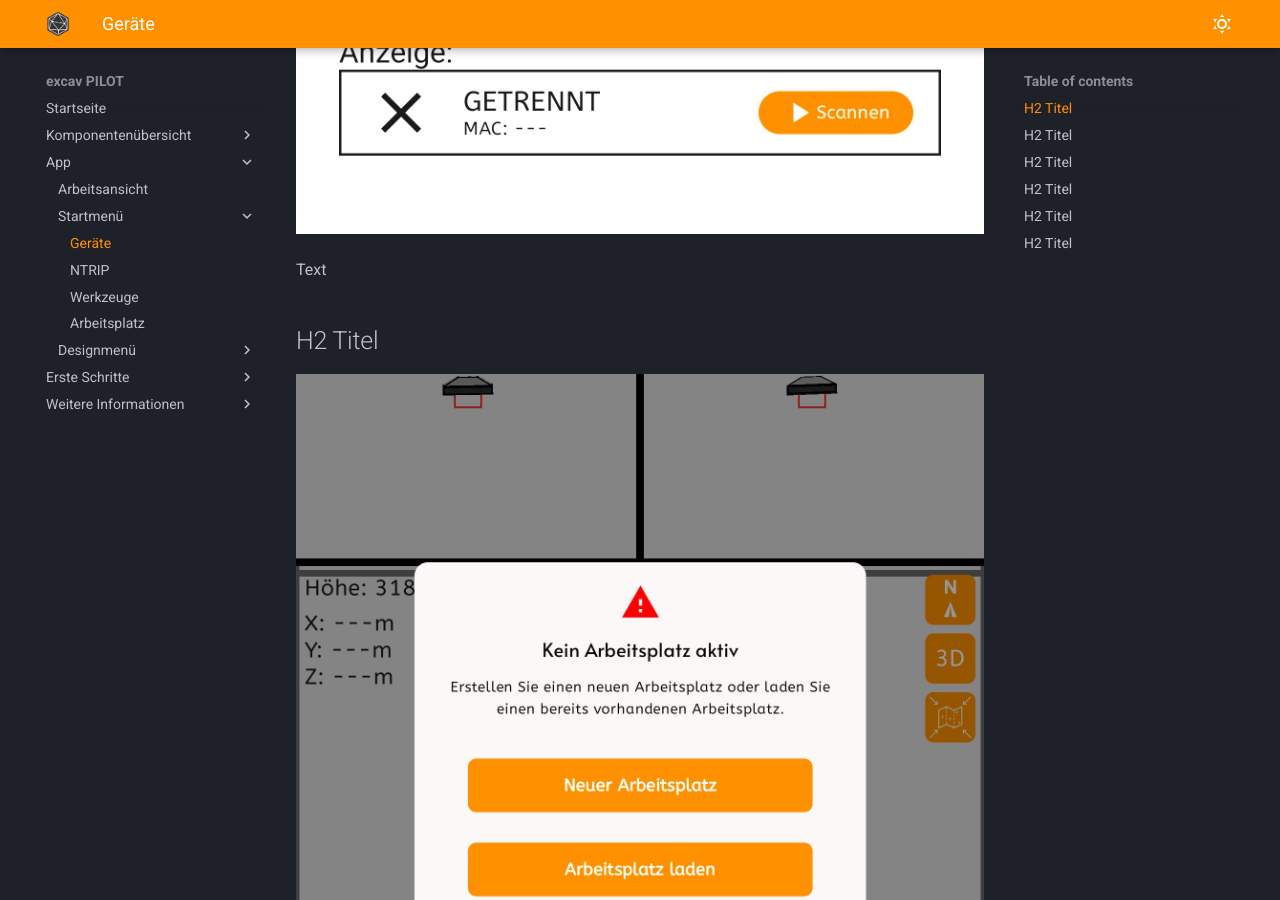
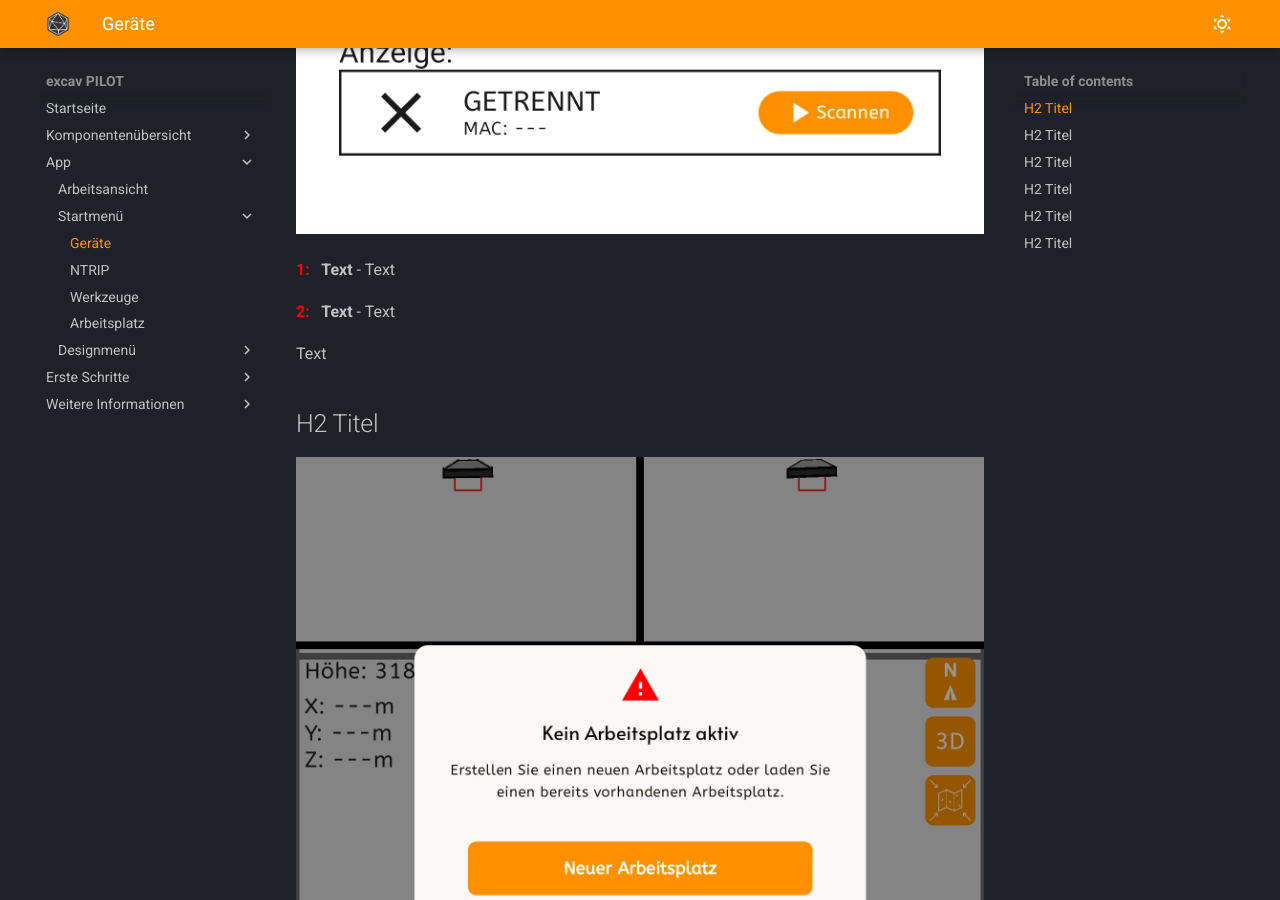
Before and after one commit to tobias-sizmann/mkdocs-excavpilot, an MkDocs documentation site: the page built from docs/Geräte/Geräte.md, in a window 1280 px wide and 900 px high, scrolled down 1290 px. Built offline with MkDocs 1.6.1 and Material for MkDocs 9.7.7, drawn with Linux system fonts in a browser that asks for light colours.

Commit message:
Geringfügige Änderung | Geräte

```diff
--- a/docs/Geräte/Geräte.md
+++ b/docs/Geräte/Geräte.md
@@ -18,6 +18,10 @@ Text
 <p align="center" width="100%">
   <img width="100%" src="/images_docs/Screenshot Geräte (1) - Kopie.jpg"/>
 </p>
+
+**<span style="color: red; font-weight: bold;">1: &nbsp;</span> Text** - Text
+
+**<span style="color: red; font-weight: bold;">2: &nbsp;</span> Text** - Text
 
 Text
 
```
